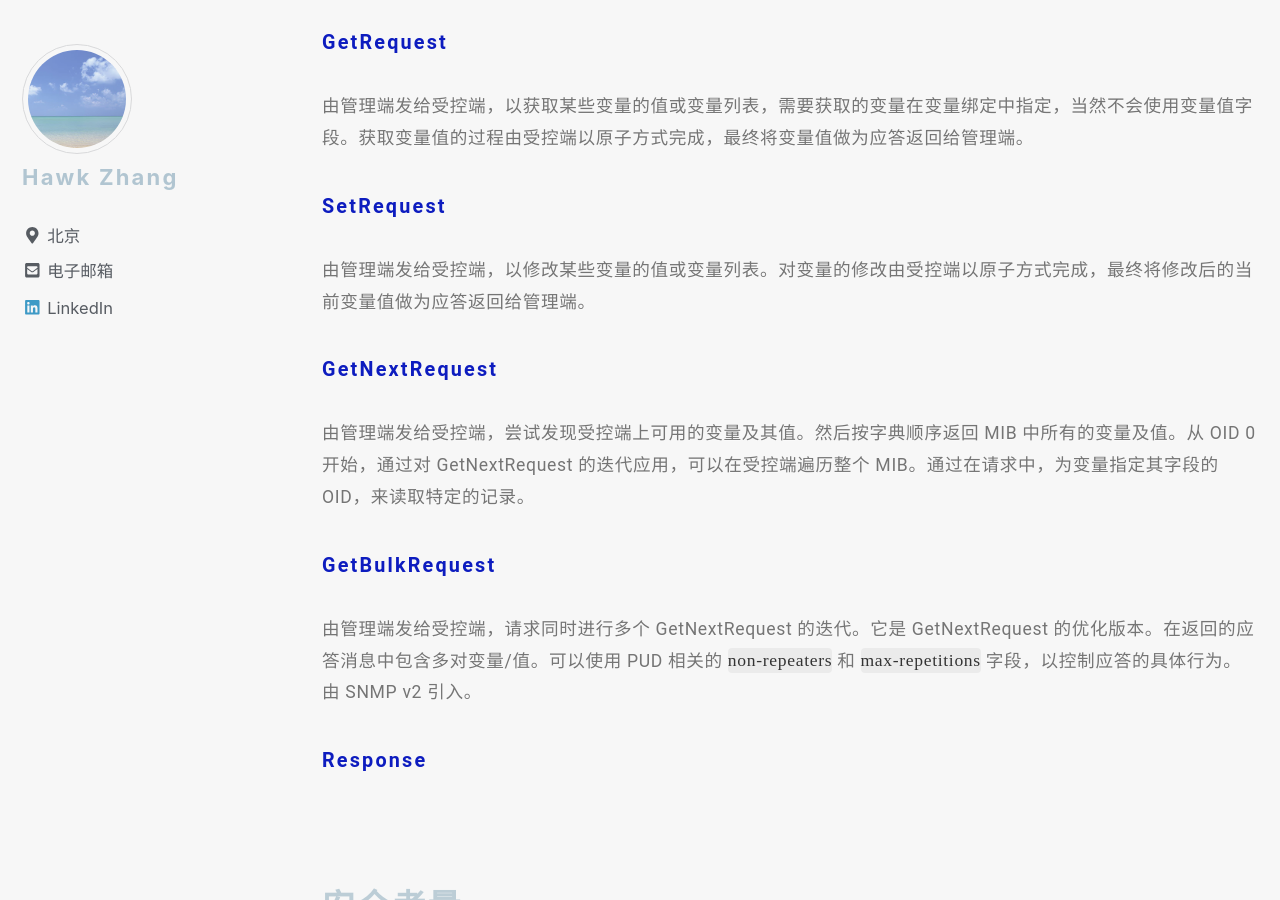
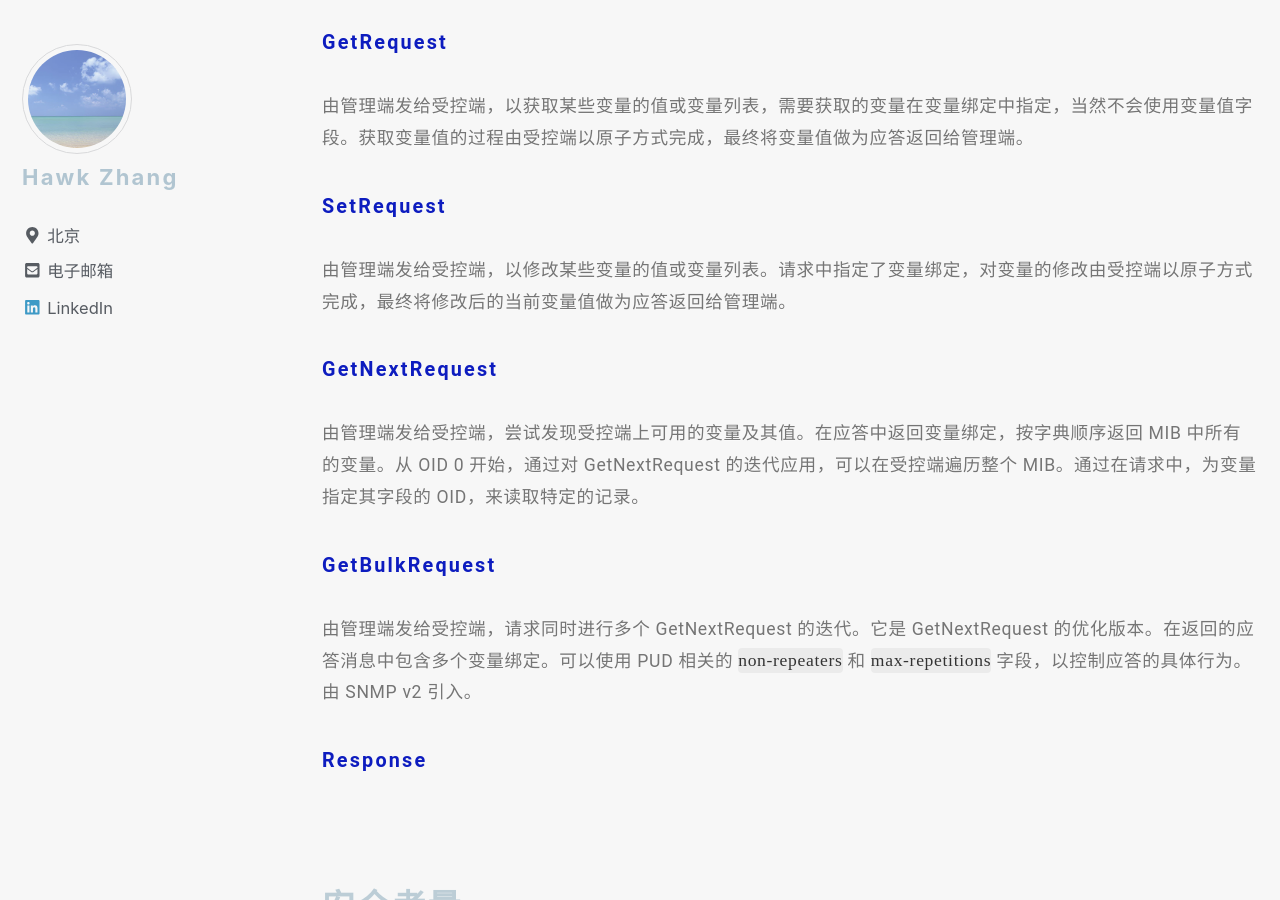
Before and after one commit to narru888/linotes_note, a Jekyll site: the page built from _posts/monitor/zabbix/2018-01-02-monitor.snmp.md, in a window 1280 px wide and 900 px high, scrolled down 5551 px. Built offline with Jekyll 4.4.1, drawn with Linux system fonts in a browser that asks for light colours; nearby versions of some CDN libraries; a script that is not in the unit is left out.

Commit message:
update on 2018-10-20 18:31:01 CST

```diff
--- a/_posts/monitor/zabbix/2018-01-02-monitor.snmp.md
+++ b/_posts/monitor/zabbix/2018-01-02-monitor.snmp.md
@@ -184,15 +184,15 @@ SNMP v1 指定了 5 个核心 PDU，SNMP v2 增加了 GetBulkRequest 和 InformR
 
 ##### SetRequest
 
-由管理端发给受控端，以修改某些变量的值或变量列表。对变量的修改由受控端以原子方式完成，最终将修改后的当前变量值做为应答返回给管理端。
+由管理端发给受控端，以修改某些变量的值或变量列表。请求中指定了变量绑定，对变量的修改由受控端以原子方式完成，最终将修改后的当前变量值做为应答返回给管理端。
 
 ##### GetNextRequest
 
-由管理端发给受控端，尝试发现受控端上可用的变量及其值。然后按字典顺序返回 MIB 中所有的变量及值。从 OID 0 开始，通过对 GetNextRequest 的迭代应用，可以在受控端遍历整个 MIB。通过在请求中，为变量指定其字段的 OID，来读取特定的记录。
+由管理端发给受控端，尝试发现受控端上可用的变量及其值。在应答中返回变量绑定，按字典顺序返回 MIB 中所有的变量。从 OID 0 开始，通过对 GetNextRequest 的迭代应用，可以在受控端遍历整个 MIB。通过在请求中，为变量指定其字段的 OID，来读取特定的记录。
 
 ##### GetBulkRequest
 
-由管理端发给受控端，请求同时进行多个 GetNextRequest 的迭代。它是 GetNextRequest 的优化版本。在返回的应答消息中包含多对变量/值。可以使用 PUD 相关的 `non-repeaters` 和 `max-repetitions` 字段，以控制应答的具体行为。由 SNMP v2 引入。
+由管理端发给受控端，请求同时进行多个 GetNextRequest 的迭代。它是 GetNextRequest 的优化版本。在返回的应答消息中包含多个变量绑定。可以使用 PUD 相关的 `non-repeaters` 和 `max-repetitions` 字段，以控制应答的具体行为。由 SNMP v2 引入。
 
 ##### Response
 
```
